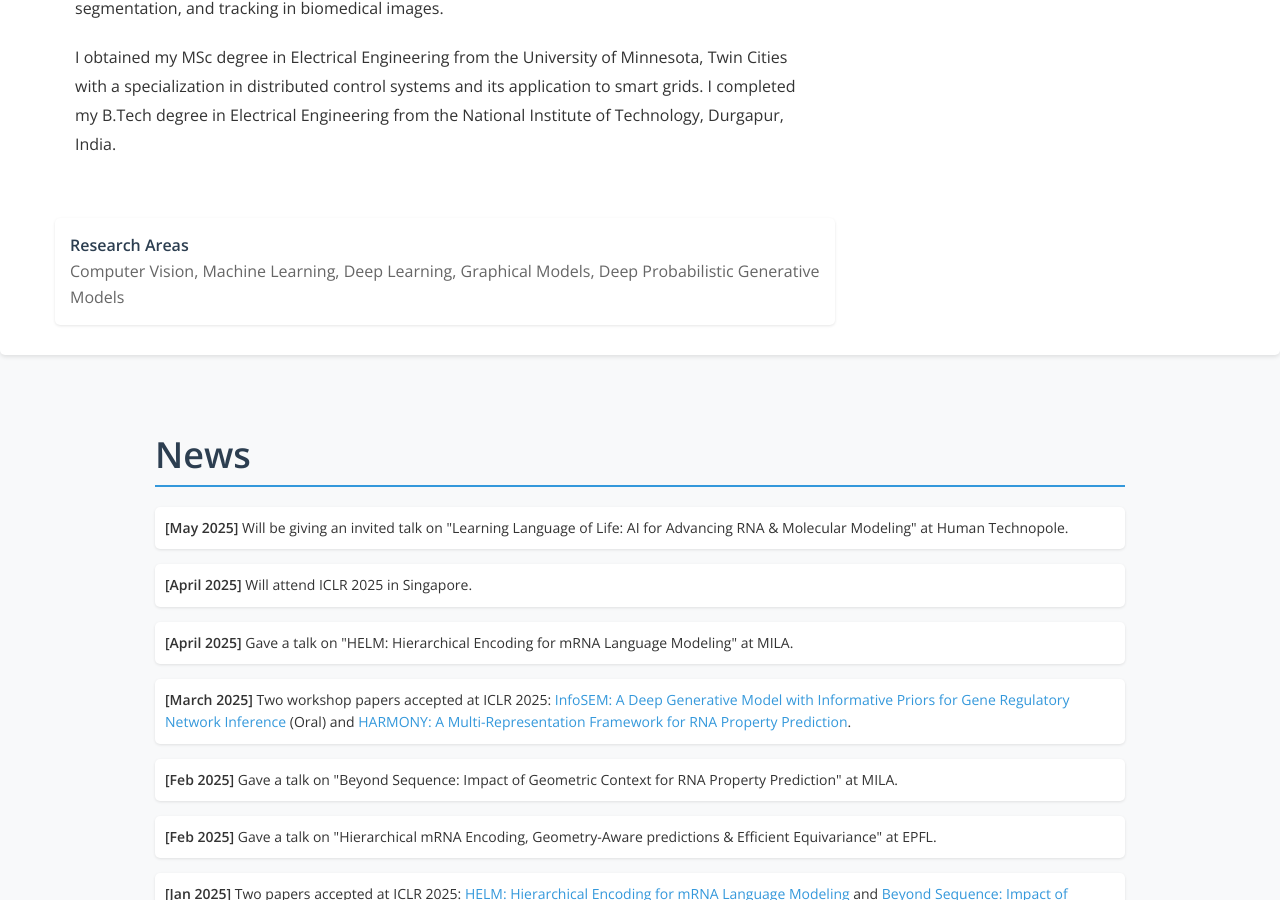
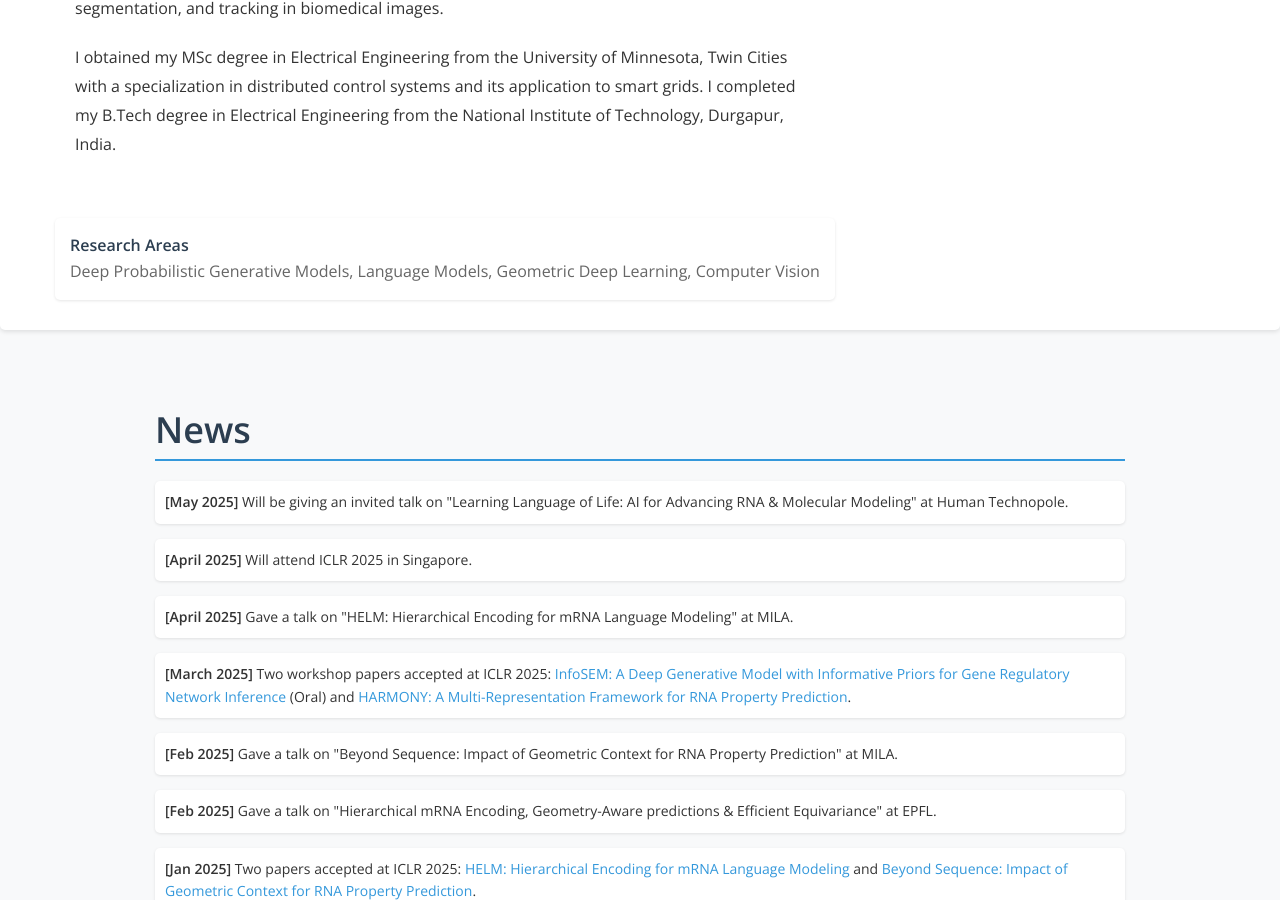
Before and after one commit to mangalp/mangalp.github.io, a Jekyll site: the page built from index.html, in a window 1280 px wide and 900 px high, scrolled down 430 px. Built offline with Jekyll 4.4.1, drawn with Linux system fonts in a browser that asks for light colours; nearby versions of some CDN libraries.

Commit message:
Update research interests

```diff
--- a/index.html
+++ b/index.html
@@ -21,7 +21,7 @@ layout: default
           </div>
           <div class="landing-research-areas">
             <b>Research Areas</b> <br>
-            <span>Computer Vision, Machine Learning, Deep Learning, Graphical Models, Deep Probabilistic Generative Models</span>
+            <span>Deep Probabilistic Generative Models, Language Models, Geometric Deep Learning, Computer Vision</span>
           </div>
         </div>
         <div class="col-sm-4">
```
